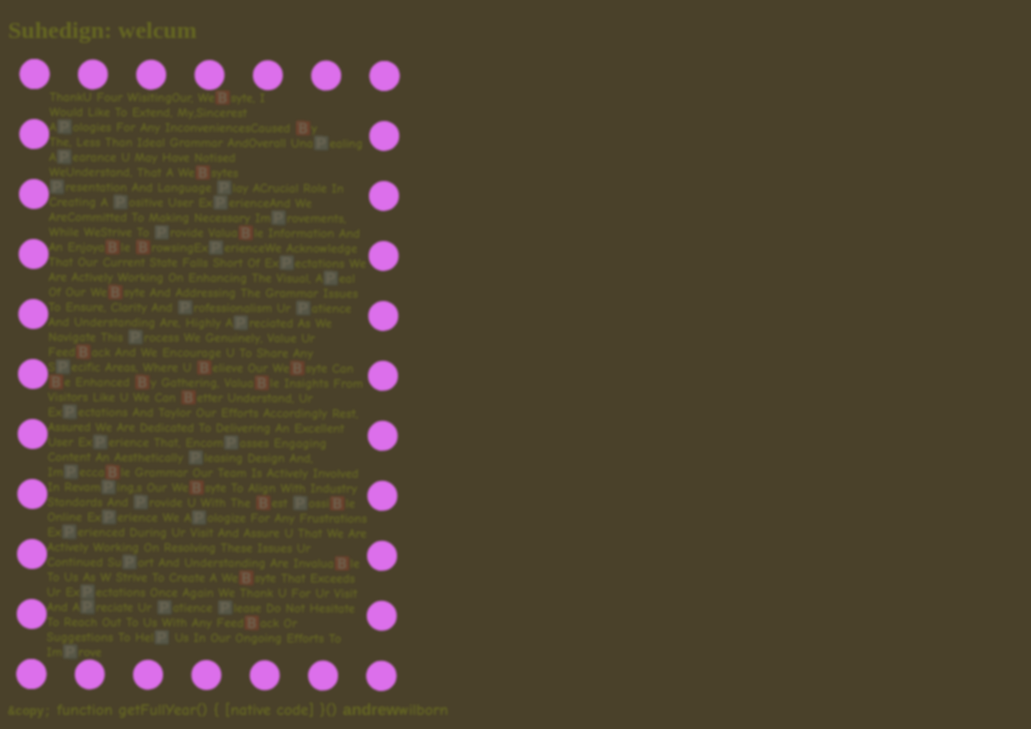
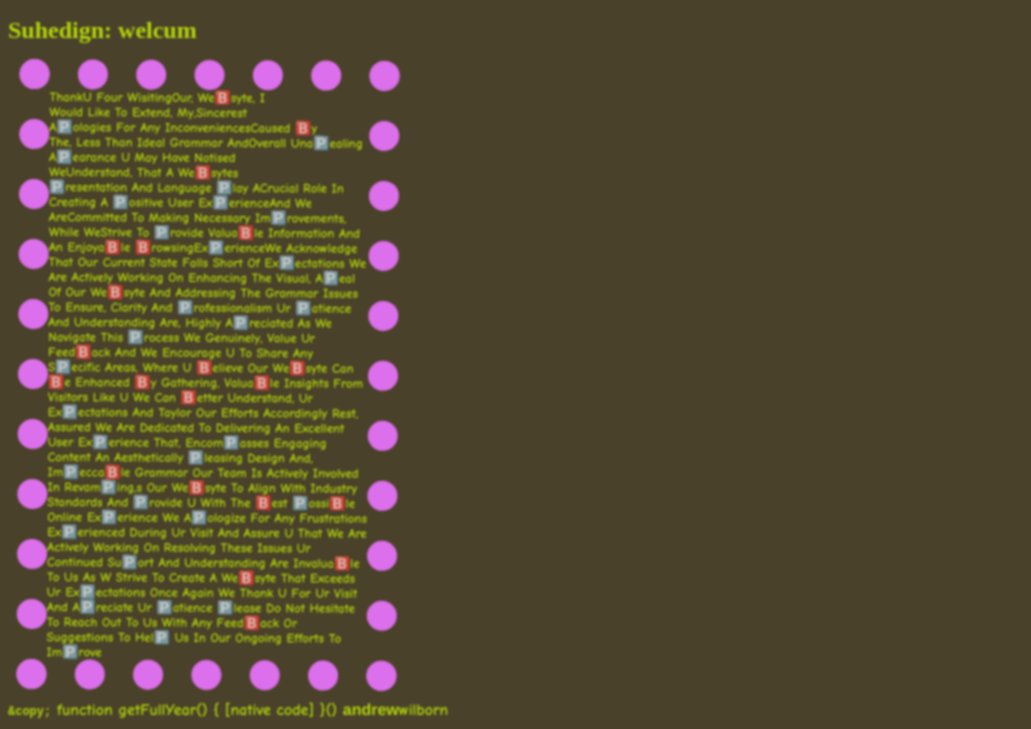
Before and after one commit to AndrewWilborn/ugly-website, a plain HTML site: page index.html in a window 1280 px wide. Shown: the part 547-1276 px from the top of the page, without its empty margins (0-1031 px from the left). Drawn offline with Linux system fonts and the light colour scheme.

Commit message:
made font less transparent

```diff
--- a/styles.css
+++ b/styles.css
@@ -1,6 +1,6 @@
 body {
     background-color: rgb(74, 65, 42);
-    color: rgba(208, 255, 0, 0.20);
+    color: rgba(208, 255, 0, 0.80);
     filter: blur(1px);
 }
 
```
